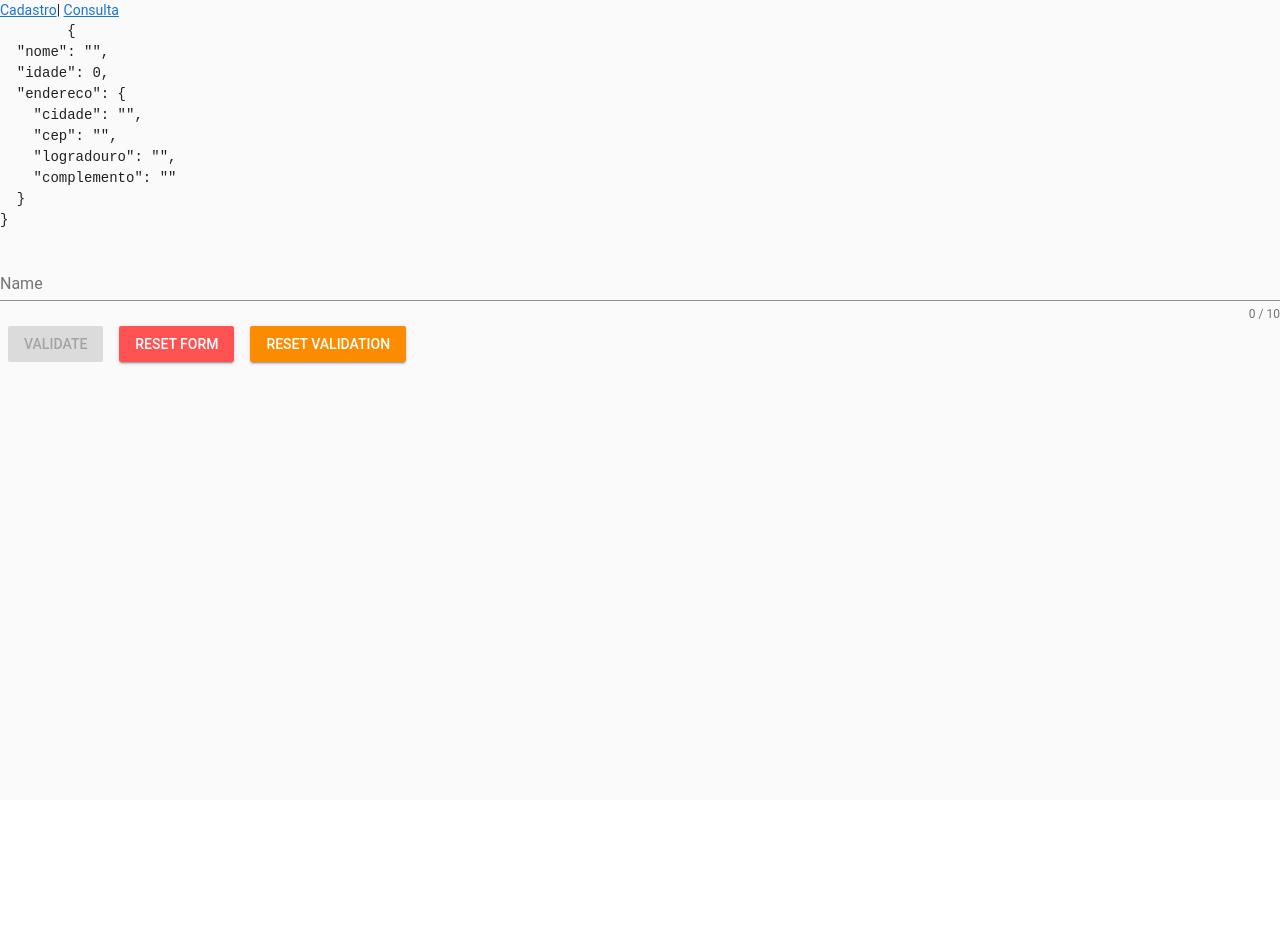
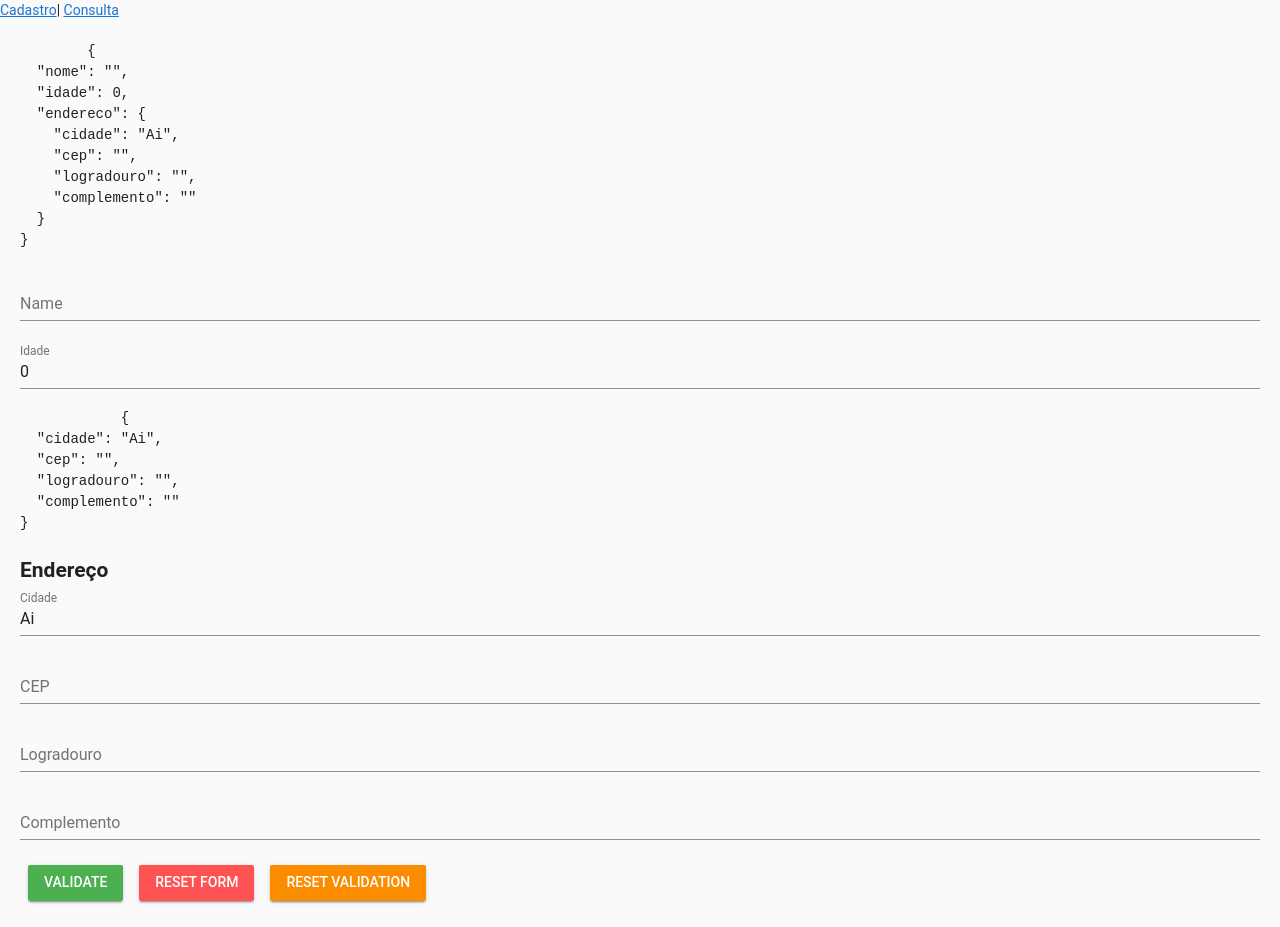
Before and after one commit to mkacunha/vue-padrao-farol, a Vue app: page /cadastro in a window 1280 px wide. Before the commit the page ends 800 px from the top, so only its background shows below. Built offline with nearby package versions, Linux system fonts and the light colour scheme.

Commit message:
alterações

```diff
--- a/src/domain/pessoa/endereco.entity.ts
+++ b/src/domain/pessoa/endereco.entity.ts
@@ -8,7 +8,7 @@ export class Endereco {
     constructor(obj?: any) {
         obj = obj || {};
         this.id = obj.id;
-        this.cidade = obj.cidade || '';
+        this.cidade = obj.cidade || 'Ai';
         this.cep = obj.cep || '';
         this.logradouro = obj.logradouro || '';
         this.complemento = obj.complemento || '';
--- /dev/null
+++ b/src/shared/endereco/endereco.component.vue
@@ -0,0 +1,43 @@
+<template>
+  <v-form ref="form" @input="alteracaoForm">
+    <pre>
+            {{ endereco }}
+        </pre>
+
+    <h2>Endereço</h2>
+
+    <v-text-field v-model="endereco.cidade" :rules="rules.cidade" label="Cidade" @input="'console.log(1)'"></v-text-field>
+
+    <v-text-field v-model="endereco.cep" :rules="rules.cep" label="CEP"></v-text-field>
+
+    <v-text-field v-model="endereco.logradouro" :rules="rules.logradouro" label="Logradouro"></v-text-field>
+
+    <v-text-field v-model="endereco.complemento" label="Complemento"></v-text-field>
+  </v-form>
+</template>
+
+<script lang="ts">
+import { Vue, Prop, Component } from "vue-property-decorator";
+import { Endereco } from "@/domain/pessoa/endereco.entity";
+
+@Component({})
+export default class EnderecoComponent extends Vue {
+  @Prop({ required: true}) endereco?: Endereco;
+
+
+  get rules(): any {
+    return {
+      cidade: [(v: any) => !!v || "Cidade é obrigatório"],
+      cep: [(v: any) => !!v || "CEP é obrigatório"],
+      logradouro: [(v: any) => !!v || "Logradouro é obrigatório"]
+    };
+  }
+
+  alteracaoForm(valid: boolean) {
+    this.$emit('valid', valid);
+    if (valid) {
+      this.$emit('endereco', this.endereco);
+    }
+  }
+}
+</script>
--- /dev/null
+++ b/src/views/pessoa/pessoa-cadastro-detail.view.vue
@@ -0,0 +1,12 @@
+<template>
+    <div>
+        <h1>{{ menssagem }}</h1>
+    </div>
+</template>
+<script lang="ts">
+import { Vue, Prop, Component } from "vue-property-decorator";
+@Component({})
+export default class PessoaCadastroDetail extends Vue {
+    menssagem = 'Teste tela de detalhes de cadastro';
+}
+</script>
--- a/src/views/pessoa/pessoa-cadastro.view.vue
+++ b/src/views/pessoa/pessoa-cadastro.view.vue
@@ -1,33 +1,37 @@
 <template>
-  <v-form ref="form" v-model="valid">
+  <v-form ref="form" v-model="valid" class="form">
     <pre>
         {{ pessoa }}
     </pre>
 
-    <v-text-field v-model="pessoa.nome" :rules="nameRules" :counter="10" label="Name"></v-text-field>
+    <v-text-field v-model="pessoa.nome" :rules="rules.name" label="Name"></v-text-field>
 
-    <v-btn :disabled="!valid" color="success" @click="validate">Validate</v-btn>
+    <v-text-field v-model="pessoa.idade" :rules="rules.idade" label="Idade"></v-text-field>
+
+    <endereco-component :endereco="pessoa.endereco"/>
+
+    <v-btn color="success" @click="validate">Validate</v-btn>
 
     <v-btn color="error" @click="reset">Reset Form</v-btn>
 
     <v-btn color="warning" @click="resetValidation">Reset Validation</v-btn>
+
+    <router-view></router-view>
   </v-form>
 </template>
-<script lang="ts">
+<script lang='ts'>
 import { Vue, Prop, Component } from "vue-property-decorator";
 import Pessoa from "@/domain/pessoa/pessoa.entity";
 import FormDecorator from "@/shared/form/form.decorator";
+import EnderecoComponent from "@/shared/endereco/endereco.component.vue";
 
-@Component({})
+@Component({
+  components: { EnderecoComponent }
+})
 export default class PessoaCadastro extends Vue {
   pessoa = new Pessoa();
   form = new FormDecorator(this);
   valid = true;
-
-  nameRules = [
-    (v: any) => !!v || "Nome é obrigatório",
-    (v: any) => (v && v.length <= 10) || "Nome deve ter menos que 10 caracteres"
-  ];
 
   validate() {
     this.form.validate();
@@ -40,5 +44,17 @@ export default class PessoaCadastro extends Vue {
   resetValidation() {
     this.form.resetValidation();
   }
+
+  get rules(): any {
+    return {
+      cidade: [(v: any) => !!v || "Cidade é obrigatório"],
+      cep: [(v: any) => !!v || "CEP é obrigatório"],
+      logradouro: [(v: any) => !!v || "Logradouro é obrigatório"]
+    };
+  }
 }
 </script>
+<style lang="sass" scoped>
+.form
+  padding: 20px
+</style>
--- a/src/views/pessoa/pessoa.router.ts
+++ b/src/views/pessoa/pessoa.router.ts
@@ -1,4 +1,5 @@
 import PessoaCadastro from '@/views/pessoa/pessoa-cadastro.view.vue';
+import PessoaCadastroDetail from '@/views/pessoa/pessoa-cadastro-detail.view.vue';
 import PessoaConsulta from '@/views/pessoa/pessoa-consulta.view.vue';
 
 export default [
@@ -6,10 +7,17 @@ export default [
     path: '/cadastro',
     name: 'cadastro',
     component: PessoaCadastro,
+    children: [
+      {
+        path: 'detail',
+        name: 'cadastroDetail',
+        component: PessoaCadastroDetail
+      }
+    ]
   },
   {
     path: '/consulta',
     name: 'consulta',
-        component: PessoaConsulta,
-    },
-]
+    component: PessoaConsulta
+  }
+];
--- /dev/null
+++ b/vue.config.js
@@ -0,0 +1,5 @@
+module.exports = {
+  devServer: {
+    port: '4200',
+  },
+};
```
Also changed, not shown: src/domain/pessoa/pessoa.service.ts (+7 -0 lines), .eslintrc.js. Lines whose indentation alone changed are shown as unchanged.
